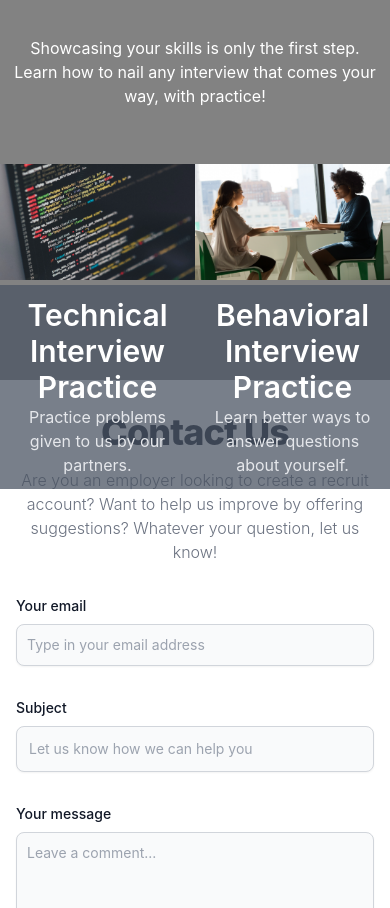
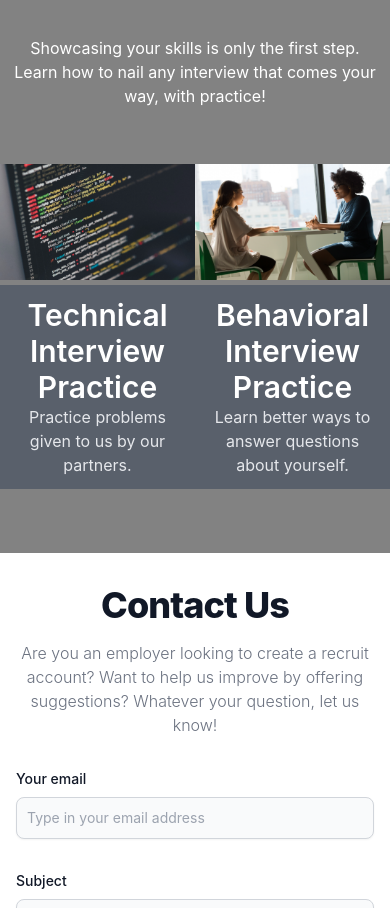
Before and after one commit to Animeet/DevDirect, a React (Create React App) app in the folder client/: page / in a window 390 px wide. Shown: the part 2379-3287 px from the top of the page. Built offline with nearby package versions, Linux system fonts and the light colour scheme; no server answers.

Commit message:
resized the practice section to fit the images on responsiveness

```diff
--- a/client/src/index.css
+++ b/client/src/index.css
@@ -91,7 +91,6 @@ code {
 
 .practice-section {
   background-color: rgb(130, 130, 130);
-  height: 65vh;
 }
 
 .mytabs .tab {
--- a/client/src/pages/Landing.js
+++ b/client/src/pages/Landing.js
@@ -160,7 +160,7 @@ function Landing({ user }) {
           <p class="text-center text-white">
             Learn how to nail any interview that comes your way, with practice!
           </p>
-          <div class="flex flex-row justify-evenly">
+          <div class="flex flex-row justify-evenly pb-16">
             <div class="h-[325px] w-[540px] relative mt-14">
               <img src={technical} alt="" />
               <a href="https://www.codewars.com/">
```
